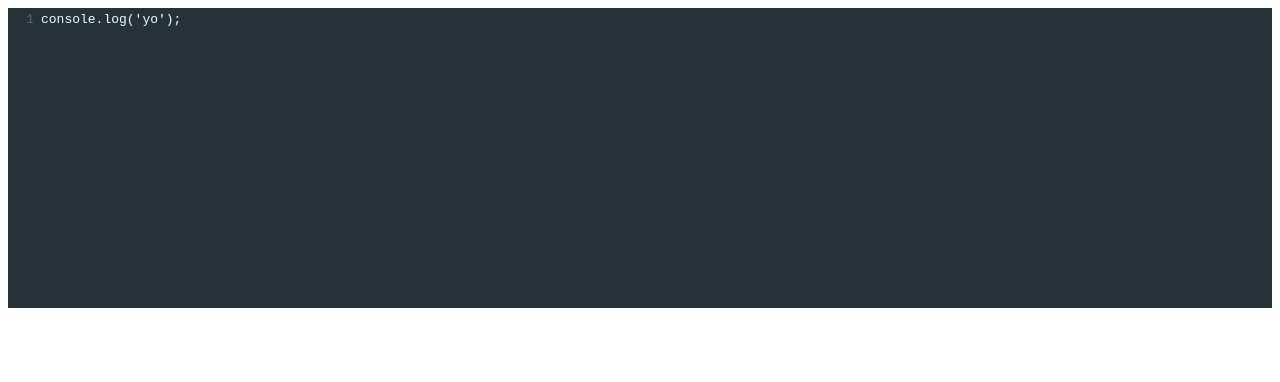
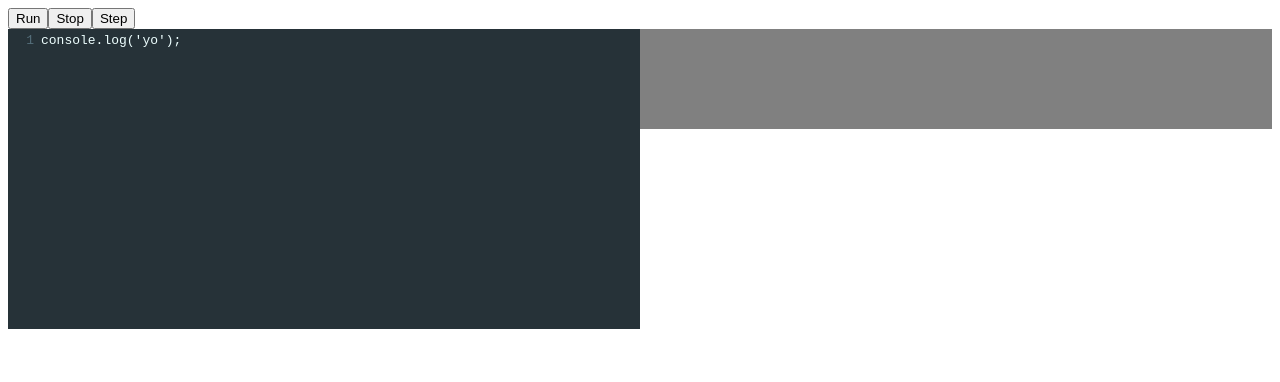
Before and after one commit to PaulAustin/jsaquarium, a website: page index.html in a window 1280 px wide. Drawn offline with nearby package versions, Linux system fonts and the light colour scheme.

Commit message:
Adding JS interpreter

```diff
--- a/index.html
+++ b/index.html
@@ -9,7 +9,19 @@
     <script src="./node_modules/codemirror/lib/codemirror.js"></script>
   </head>
   <body>
-    <textarea id="editor"></textarea>
+
+    <div style="width: 100%; display: table;">
+      <button>Run</button><button>Stop</button><button>Step</button>
+        <div class="container" style="display: flex; height: 100px;">
+          <div style="width: 50%; background: green;">
+            <textarea id="editor"></textarea>
+          </div>
+          <div style="flex-grow: 1; background: grey;">
+            <canvas id="my_canvas" style="height:100%"></canvas>
+          </div>
+        </div>
+    </div>
+
     <script src="script.js"></script>
   </body>
 
--- a/package.json
+++ b/package.json
@@ -9,6 +9,7 @@
   "author": "Paul Austin",
   "license": "MIT",
   "dependencies": {
-    "codemirror": "^5.60.0"
+    "codemirror": "^5.60.0",
+    "js-interpreter": "^2.3.0"
   }
 }
```
Also changed, not shown: 1 other file.
